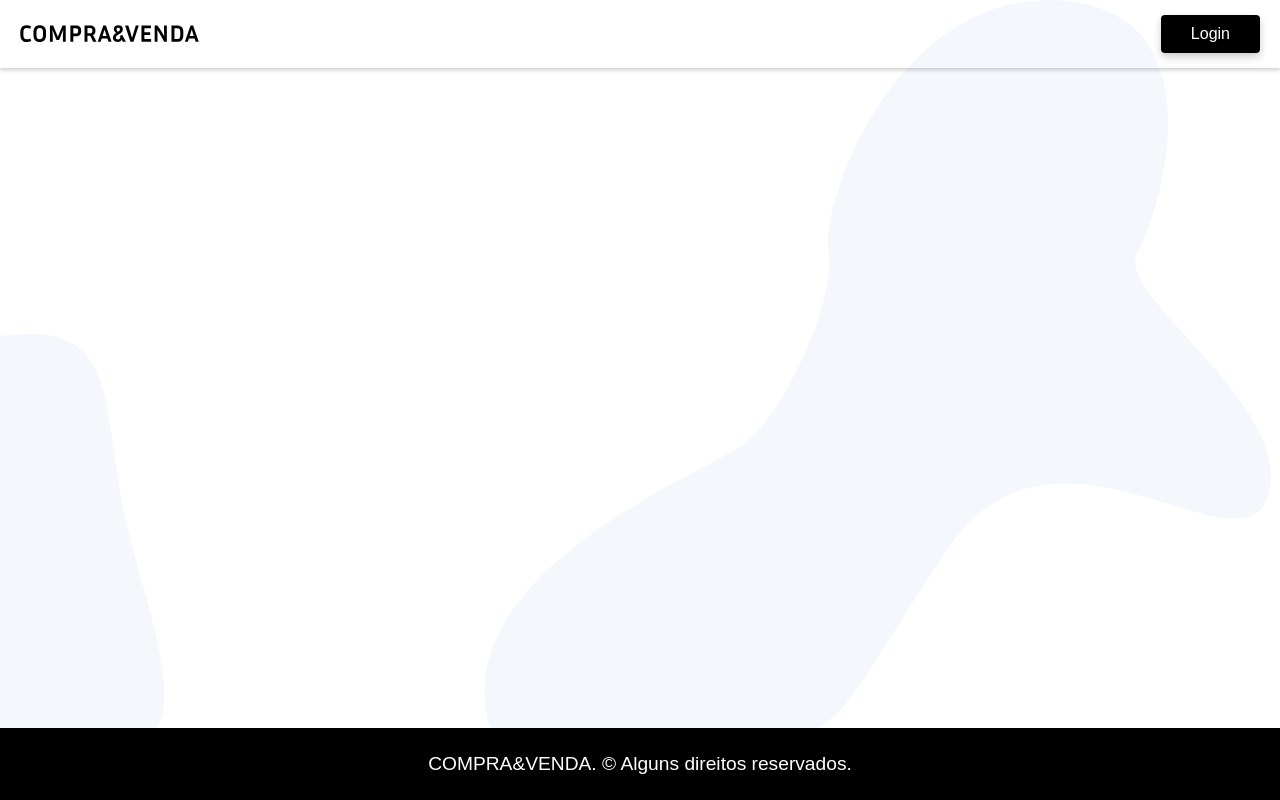
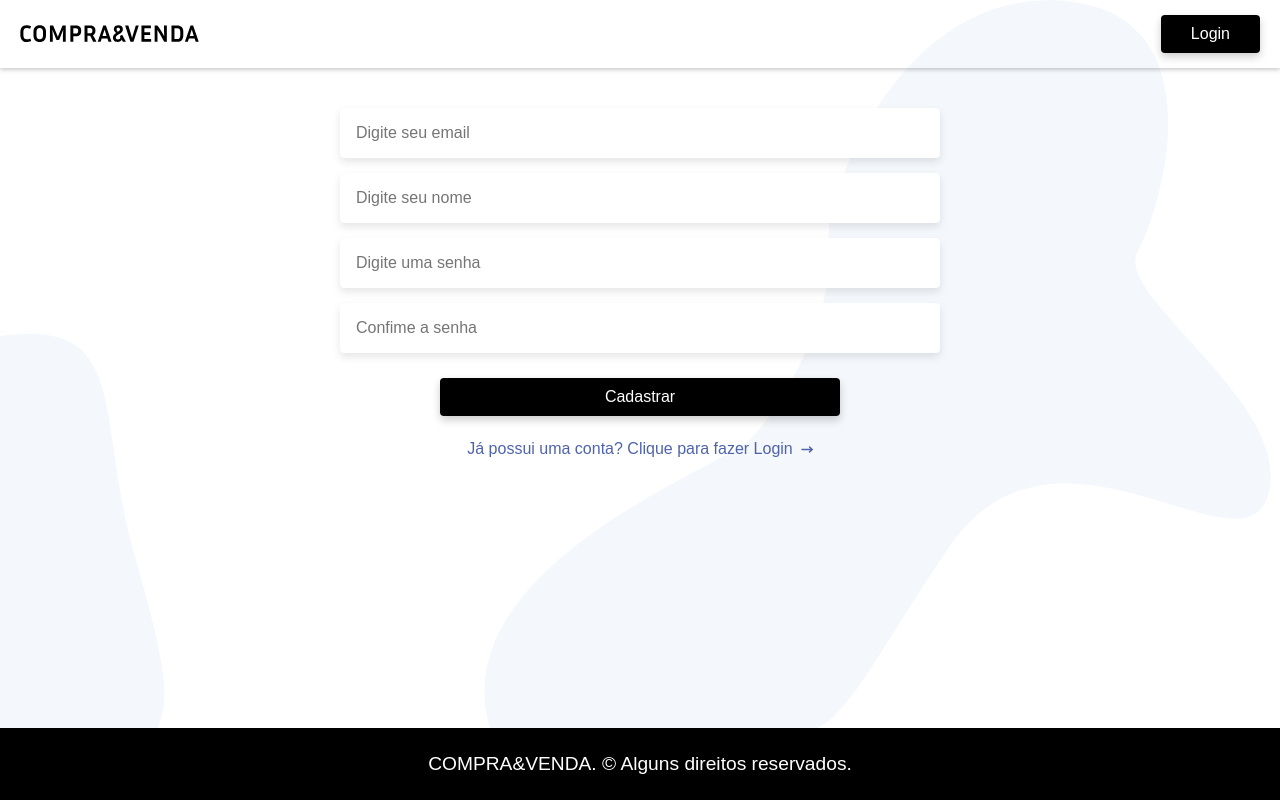
Before and after one commit to JamilleSM/project-compra-venda, a Vue app: page /formCadastro in a window 1280 px wide. Built offline with nearby package versions, Linux system fonts and the light colour scheme.

Commit message:
feat: estilo login and cadastro

```diff
--- a/src/api/services.js
+++ b/src/api/services.js
@@ -1,7 +1,7 @@
 import axios from "axios";
 
 const axiosInstance = axios.create({
-  baseURL: "http://localhost:3000",
+  baseURL: "http://ranek.local/wp-json/api",
 });
 
 export const api = {
@@ -11,4 +11,16 @@ export const api = {
   post(endpoint, body) {
     return axiosInstance.post(endpoint, body);
   },
+  put(endpoint, body) {
+    return axiosInstance.put(endpoint, body);
+  },
+  delete(endpoint) {
+    return axiosInstance.delete(endpoint);
+  },
+  login(body) {
+    return axios.post(url + "/jwt-auth/v1/token", body);
+  },
+  validateToken() {
+    return axiosInstance.post(url + "/jwt-auth/v1/toke/validate");
+  },
 };
--- a/src/components/Header.vue
+++ b/src/components/Header.vue
@@ -6,7 +6,7 @@
       <router-link to="/" class="logo">
         <img src="../assets/logo.svg" alt="logo" />
       </router-link>
-      <router-link to="/" class="btn">Login</router-link>
+      <router-link to="/formLogin" class="btn">Login</router-link>
     </nav>
   </header>
 </template>
--- a/src/components/ProdutosBuscar.vue
+++ b/src/components/ProdutosBuscar.vue
@@ -6,7 +6,7 @@
         name="busca"
         type="text"
         v-model="busca"
-        placeholder="Buscar produto"
+        placeholder="search.."
       />
       <input
         id="lupa"
@@ -28,6 +28,7 @@ export default {
   methods: {
     buscarProdutos() {
       this.$router.push({ query: { q: this.busca } });
+      this.busca = "";
     },
   },
 };
--- a/src/components/ProdutosLista.vue
+++ b/src/components/ProdutosLista.vue
@@ -1,7 +1,8 @@
 <template>
   <section class="produtos-container">
+    <p>Quantidade: {{ produtosTotal }}</p>
     <div v-if="produtos && produtos.length" class="produtos">
-      <div class="produto" :key="produto.id" v-for="produto in produtos">
+      <div class="produto" v-for="(produto, index) in produtos" :key="index">
         <router-link to="" />
         <div>
           <img
@@ -15,6 +16,10 @@
         <p>{{ produto.descricao }}</p>
         <p class="preco">{{ "R$ " + produto.preco }}</p>
       </div>
+      <ProdutosPaginas
+        :produtosTotal="produtosTotal"
+        :produtosPorPagina="produtosPorPagina"
+      />
     </div>
     <div v-else-if="produtos && produtos.length === 0">
       <p class="resultado">
@@ -27,23 +32,32 @@
 <script>
 import { api } from "../api/services.js";
 import { serialize } from "../util/help.js";
+import ProdutosPaginas from "./ProdutosPaginas.vue";
 
 export default {
+  name: "ProdutosLista",
+  components: {
+    ProdutosPaginas,
+  },
   data() {
     return {
       produtos: null,
+      produtosPorPagina: 9,
+      produtosTotal: 0,
     };
   },
   computed: {
     url() {
       const query = serialize(this.$route.query);
 
-      return `/produto?_limit=10${query}`;
+      return `/produto?_limit=${this.produtosPorPagina}${query}`;
     },
   },
   methods: {
     getProdutos() {
       api.get(this.url).then((response) => {
+        this.produtosTotal = response.headers["x-total-count"];
+        console.log(response);
         this.produtos = response.data;
       });
     },
--- /dev/null
+++ b/src/components/ProdutosPaginas.vue
@@ -0,0 +1,28 @@
+<template>
+  <p>Página: {{ produtosPorPagina }} / Produtos: {{ produtosTotal }}</p>
+  <ul>
+    <li>
+      <router-link :to="{ query: { _page: 1 } }">1</router-link>
+    </li>
+    <li>
+      <router-link :to="{ query: { _page: 2 } }">2</router-link>
+    </li>
+  </ul>
+</template>
+
+<script>
+export default {
+  props: {
+    produtosPorPagina: {
+      type: Number,
+      default: 1,
+    },
+    produtosTotal: {
+      type: Number,
+      default: 1,
+    },
+  },
+};
+</script>
+
+<style scoped></style>
--- a/src/router/index.js
+++ b/src/router/index.js
@@ -1,5 +1,7 @@
 import { createRouter, createWebHistory } from "vue-router";
 import Home from "../views/Home.vue";
+import FormLogin from "../views/FormLogin.vue";
+import FormCadastro from "../views/FormCadastro.vue";
 
 const router = createRouter({
   history: createWebHistory(import.meta.env.BASE_URL),
@@ -9,6 +11,16 @@ const router = createRouter({
       name: "home",
       component: Home,
     },
+    {
+      path: "/formLogin",
+      name: "formLogin",
+      component: FormLogin,
+    },
+    {
+      path: "/formCadastro",
+      name: "formCadastro",
+      component: FormCadastro,
+    },
   ],
 });
 
--- /dev/null
+++ b/src/views/FormCadastro.vue
@@ -0,0 +1,75 @@
+<template>
+  <form class="container">
+    <div class="form-input">
+      <input type="text" v-model="email" placeholder="Digite seu email" />
+      <input type="text" v-model="nome" placeholder="Digite seu nome" />
+      <input type="password" v-model="senha" placeholder="Digite uma senha" />
+      <input type="password" v-model="senha" placeholder="Confime a senha" />
+      <input
+        class="btn btn-login"
+        id="lupa"
+        type="submit"
+        value="Cadastrar"
+        @click.prevent="FormCadastro"
+      />
+    </div>
+    <router-link to="/formLogin" class="link"
+      >Já possui uma conta? Clique para fazer Login
+      <img class="icon" src="../assets/seta.svg" alt="seta" />
+    </router-link>
+  </form>
+</template>
+
+<script>
+export default {
+  data() {
+    return {
+      nome: "",
+      email: "",
+      senha: "",
+    };
+  },
+  methods: {
+    FormCadastro() {
+      this.$axios.post("login", {
+        nome: this.nome,
+        email: this.email,
+        senha: this.senha,
+      });
+    },
+  },
+};
+</script>
+
+<style scoped>
+.container {
+  width: 600px;
+  margin: 0 auto;
+  text-align: center;
+  margin-top: 40px;
+}
+
+.form-input {
+  width: 100%;
+  display: flex;
+  flex-direction: column;
+}
+
+.btn-login {
+  width: 400px;
+  margin: 0 auto;
+  margin-bottom: 24px;
+  margin-top: 10px;
+}
+
+.link {
+  color: #4f63ac;
+  margin-bottom: 24px;
+  display: flex;
+  align-items: center;
+  justify-content: center;
+}
+.icon {
+  margin-left: 8px;
+}
+</style>
--- /dev/null
+++ b/src/views/FormLogin.vue
@@ -0,0 +1,63 @@
+<template>
+  <form class="container">
+    <div class="form-input">
+      <input type="text" v-model="email" placeholder="email" />
+      <input type="password" v-model="senha" placeholder="senha" />
+      <input
+        class="btn btn-login"
+        id="lupa"
+        type="submit"
+        value="Login"
+        @click.prevent="FormLogin"
+      />
+    </div>
+    <router-link to="/formCadastro" class="link"
+      >Não possui uma conta? Clique para cadastrar
+      <img class="icon" src="../assets/seta.svg" alt="seta" />
+    </router-link>
+  </form>
+</template>
+
+<script>
+export default {
+  data() {
+    return {
+      email: "",
+      senha: "",
+    };
+  },
+};
+</script>
+
+<style scoped>
+.container {
+  width: 600px;
+  margin: 0 auto;
+  text-align: center;
+  margin-top: 40px;
+}
+
+.form-input {
+  width: 100%;
+  display: flex;
+  flex-direction: column;
+}
+
+.btn-login {
+  width: 400px;
+  margin: 0 auto;
+  margin-bottom: 24px;
+  margin-top: 10px;
+}
+
+.link {
+  color: #4f63ac;
+  margin-bottom: 24px;
+  display: flex;
+  align-items: center;
+  justify-content: center;
+}
+.icon {
+  margin-left: 8px;
+}
+</style>
```
Also changed, not shown: src/assets/seta.svg (added).
